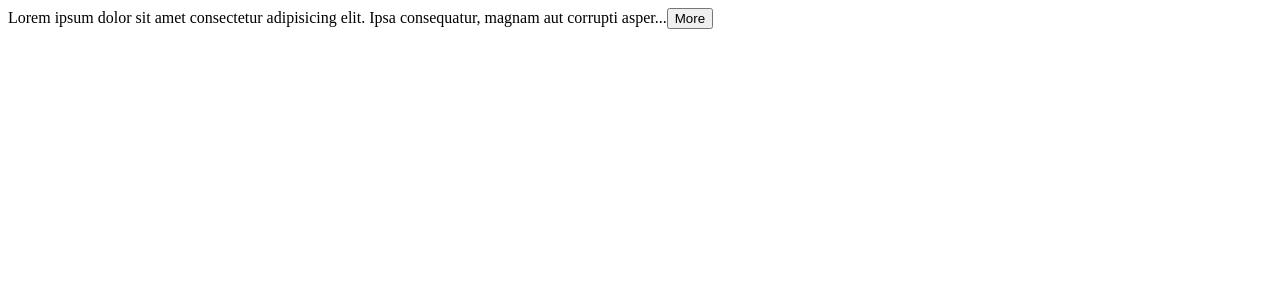
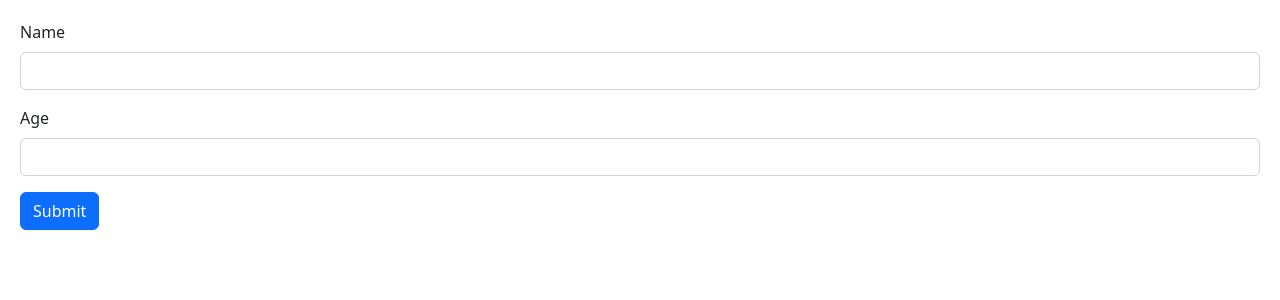
Before and after one commit to notkrises/react-course, a React (Vite) app: page / in a window 1280 px wide. Shown: the top 300 px of the page. Built offline with nearby package versions, Linux system fonts and the light colour scheme.

Commit message:
Building A Form

```diff
--- a/src/App.tsx
+++ b/src/App.tsx
@@ -1,22 +1,9 @@
-import ExpandableText from "./components/ExpandableText";
+import Form from "./components/Form";
 
 function App() {
   return (
     <div>
-      <ExpandableText>
-        Lorem ipsum dolor sit amet consectetur adipisicing elit. Ipsa
-        consequatur, magnam aut corrupti asperiores eaque similique at quod
-        suscipit nam tempore accusantium! Provident eligendi eveniet optio
-        laudantium quisquam expedita dolor pariatur quae fugiat nobis quod,
-        repellendus voluptatem earum, exercitationem placeat laboriosam
-        architecto. Voluptatem doloribus maxime quam quod, dolor id modi quasi
-        suscipit est omnis velit, necessitatibus ratione. Voluptatum doloribus
-        exercitationem, tempore, sequi quos blanditiis veritatis eos similique
-        officiis ad impedit omnis fuga voluptates deleniti vel! Blanditiis
-        provident veniam nobis, obcaecati ex debitis reprehenderit accusamus
-        enim ratione fuga fugit dolor esse maiores nam fugiat, voluptates,
-        impedit quo? Quas doloremque corrupti cupiditate.
-      </ExpandableText>
+      <Form />
     </div>
   );
 }
--- /dev/null
+++ b/src/components/Form.tsx
@@ -0,0 +1,25 @@
+import React from "react";
+
+const Form = () => {
+  return (
+    <form>
+      <div className="mb-3">
+        <label htmlFor="name" className="form-label">
+          Name
+        </label>
+        <input id="name" type="text" className="form-control" />
+      </div>
+      <div className="mb-3">
+        <label htmlFor="age" className="form-label">
+          Age
+        </label>
+        <input id="age" type="number" className="form-control" />
+      </div>
+      <button className="btn btn-primary" type="submit">
+        Submit
+      </button>
+    </form>
+  );
+};
+
+export default Form;
--- /dev/null
+++ b/src/index.css
@@ -0,0 +1,3 @@
+body {
+    padding: 20px;
+}
--- a/src/main.tsx
+++ b/src/main.tsx
@@ -1,6 +1,8 @@
 import React from "react";
 import ReactDOM from "react-dom/client";
 import App from "./App.tsx";
+import "bootstrap/dist/css/bootstrap.css";
+import "./index.css";
 
 ReactDOM.createRoot(document.getElementById("root")!).render(
   <React.StrictMode>
```
